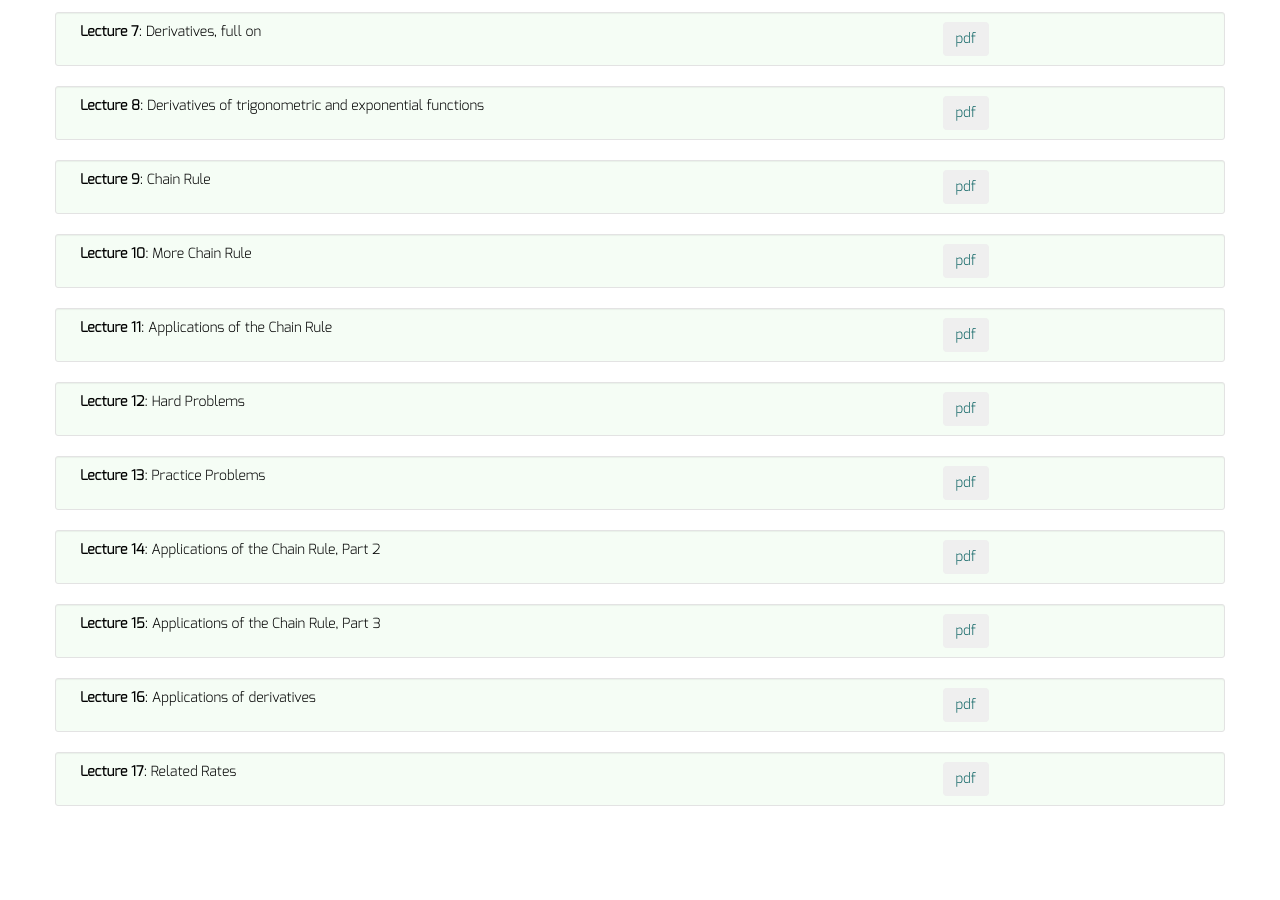
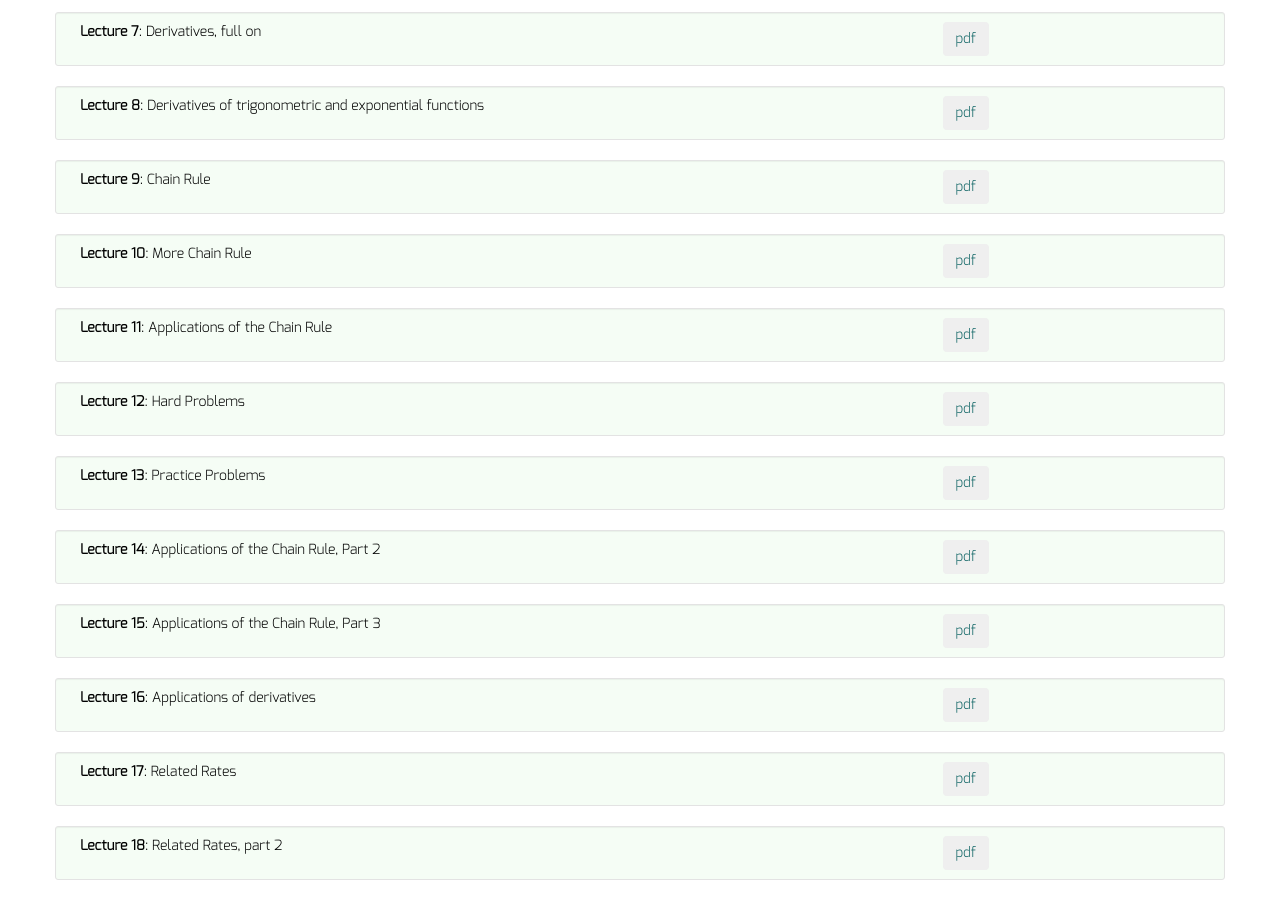
Before and after one commit to dkrashen/calc1, a Jekyll site: the page built from lectures/index.html, in a window 1280 px wide and 900 px high, scrolled down 714 px. Built offline with Jekyll 4.4.1, drawn with Linux system fonts in a browser that asks for light colours; before the commit the page ends 1540 px from its top, so only the background shows below that.

Commit message:
add lecture 18

```diff
--- a/_data/lectures.yml
+++ b/_data/lectures.yml
@@ -49,3 +49,6 @@
 - title: "Lecture 17"
   filename: "lecture17.pdf"
   description: "Related Rates"
+- title: "Lecture 18"
+  filename: "lecture18.pdf"
+  description: "Related Rates, part 2"
```
Also changed, not shown: 1 other file.
